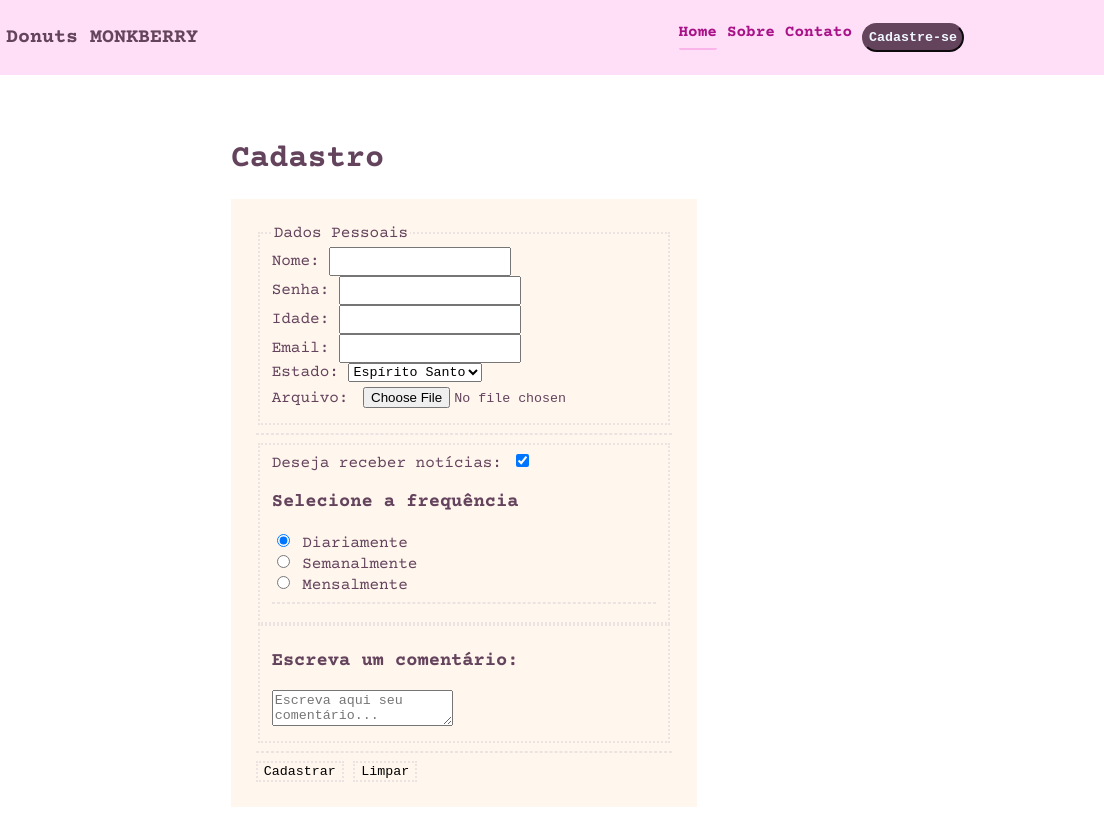
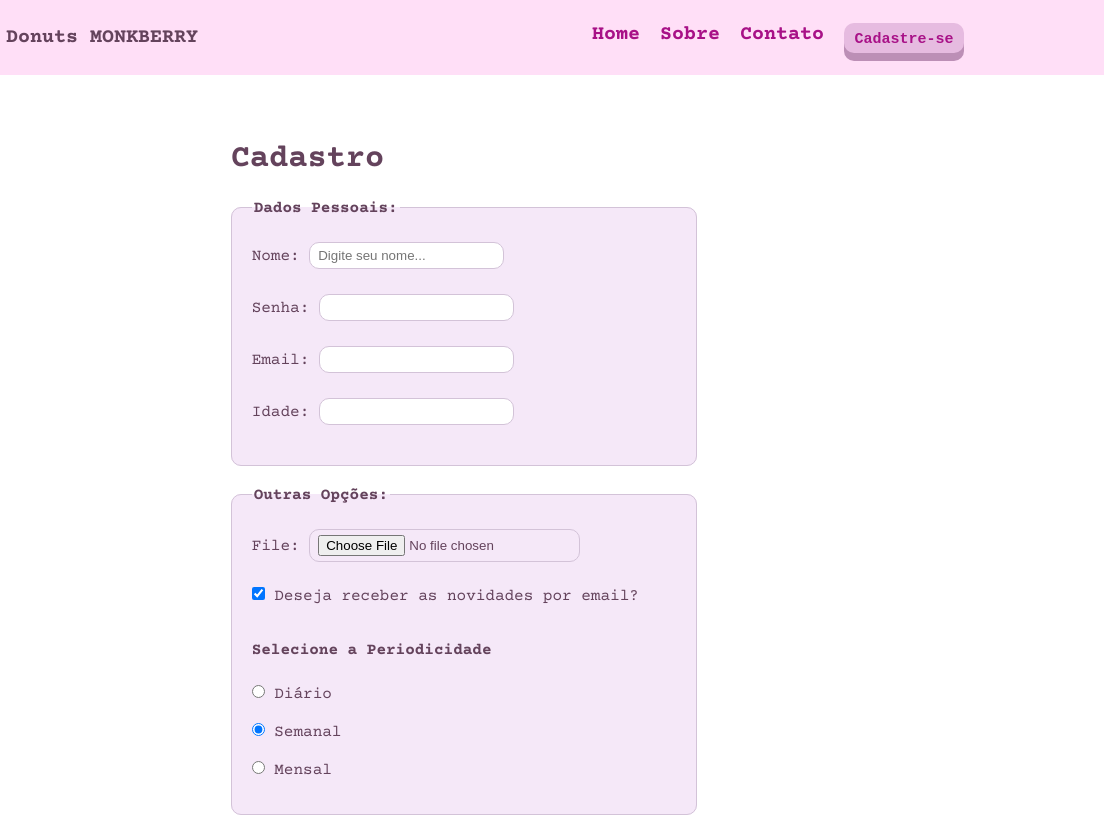
Before and after one commit to emillyvieira/DW1, a plain HTML site: page aulas/paginas-projeto/cadastro.html in a window 1280 px wide. Shown: the top 817 px of the page, 176-1280 px from the left. Drawn offline with nearby package versions, Linux system fonts and the light colour scheme.

Commit message:
compras&cadastro

```diff
--- a/aulas/paginas-projeto/cadastro.html
+++ b/aulas/paginas-projeto/cadastro.html
@@ -1,5 +1,6 @@
 <!DOCTYPE html>
 <html lang="en-us">
+
 <head>
     <title>Donuts MONKBERRY</title>
     <link rel="stylesheet" href="../../css/style.css">
@@ -22,7 +23,7 @@
 
             <nav>
                 <ul>
-                        <li><a href="../projeto-donut.html" class="active">Home</a></li>
+                    <li><a href="../projeto-donut.html">Home</a></li>
                     <li><a href="../paginas-projeto/sobre.html">Sobre</a></li>
                     <li><a href="../paginas-projeto/contato.html">Contato</a></li>
                     <li><button onclick="window.location.href= 'cadastro.html'">Cadastre-se</button></li>
@@ -34,63 +35,56 @@
 
     <main class="wrapper">
         <div id="sidebar-right"></div>
-            <div id="content">
+        <div id="content-compras">
         <h1>Cadastro</h1>
+        <form action="cadastro.html" method="post">
+            <fieldset>
+                <legend>Dados Pessoais:</legend>
+                <label for="name">Nome:</label> <input type="text" id="name" name="nameUser"
+                    placeholder="Digite seu nome..."><br>
+                <label for="pass">Senha: </label><input type="password" id="pass" name="passUser"
+                    required><br>
+                <label for="email">Email: </label><input type="email" id="email" name="emailUser"><br>
+                <label for="idade">Idade: </label><input type="number" id="idade" name="idadeUser"><br>
+            </fieldset>
+            <fieldset>
+                <legend>Outras Opções:</legend>
+                File: <input type="file"><br>
+                <input type="checkbox" id="news" name="newsUser" checked> <label for="news">Deseja receber as novidades por email?</label>
 
-                <form action="cadastro.html" method="post">
-                    <div class="texto-cadastro">
+                <h4>Selecione a Periodicidade</h4>
+                <input type="radio" id="daily" name="periodicity" value="D"> <label
+                    for="daily">Diário</label><br>
+                <input type="radio" id="weekly" name="periodicity" value="W" checked> <label
+                    for="weekly">Semanal</label><br>
+                <input type="radio" id="monthly" name="periodicity" value="M"> <label
+                    for="monthly">Mensal</label>
+            </fieldset>
             <fieldset>
-                            <legend>Dados Pessoais</legend>
-                            <label for="nome">Nome: </label><input type="text" id="nome" name="nameUser"><br>
-                            <label for="senha">Senha: </label><input type="password" id="senha" name="passwordUser"><br>
-
-                            <label for="idade">Idade: </label><input type="number" id="idade" name="ageUser"><br>
-                            <label for="email">Email: </label><input type="email" id="email" name="emailUser"><br>
-
+                <legend>Comente:</legend>
+                <h4>Escreva um Comentário:</h4>
+                <textarea placeholder="Escreva aqui o seu Comentário..."></textarea>
+                <br><br>
                 <label for="state">Estado:</label>
                 <select id="state" name="userState">
                     <option value="SP">São Paulo</option>
+                    <option value="MG">Minas Gerais</option>
                     <option value="RJ">Rio de Janeiro</option>
-                                <option value="MG">Minas Gerais</option>
-                                <option value="ES" selected>Espírito Santo</option>
-                            </select><br>
-                            <label for="arquivo">Arquivo: </label><input type="file" id="file" name="fileUser"><br>
+                    <option value="SC">Santa Catarina</option>
+                </select>
             </fieldset>
-                    </div>
-                    <hr>
-                    <fieldset>
-
-                        <label for="news">Deseja receber notícias: </label><input type="checkbox" id="news" name="nwewsUser" checked><br>
-
-                        <h3>Selecione a frequência</h3>
-                        <input type="radio" id="daily" name="periodicity" value="D" checked> <label for="daily">Diariamente</label><br>
-                        <input type="radio" id="weekly" name="periodicity" value="W"> <label for="weekly">Semanalmente</label><br>
-                        <input type="radio" id="monthly" name="periodicity" value="M"> <label for="monthly">Mensalmente</label><br>
-
-                        <hr>
-
-                    </fieldset>
-
-                    <fieldset>
-                        <h3>Escreva um comentário:</h3>
-                        <textarea placeholder="Escreva aqui seu comentário..."></textarea>
-
-                    </fieldset>
-                    <hr>
-                    <div class="bottom-cadastro">
+            <br>
             <input type="submit" value="Cadastrar">
             <input type="reset" value="Limpar">
-                    </div>
-
         </form>
-
-
         </div>
         <div id="sidebar-left"></div>
+
     </main>
 
     <footer>
         <span>Emilly Vieira © 2023</span>
     </footer>
 </body>
+
 </html>
--- a/css/style.css
+++ b/css/style.css
@@ -64,11 +64,10 @@ body {
 /*Projeto Donut*/
 
 .home-project header {
-    background-size: cover;
     background-color: rgb(255, 223, 247);
     text-align: center;
     margin: auto;
-    color: rgb(100, 67, 92);
+    color: rgb(231, 155, 212);
     font-size: 10px;
 }
 
@@ -104,10 +103,16 @@ body {
 .home-project #content {
     width: 500px;
     background-color: rgb(100, 67, 92, 0.0);
-    height: 800px;
+    height: 900px;
     padding: 20px;
 }
 
+.home-project #content-compras {
+    width: 500px;
+    background-color: rgb(100, 67, 92, 0.0);
+    height: 1200px;
+    padding: 20px;
+}
 
 /*exercicios*/
 
@@ -180,7 +185,7 @@ a {
     color: rgb(168, 17, 135);
 }
 
-header a.logotype {
+.home-project header a.logotype {
     display: flex;
     align-items: center;
     gap: 10px;
@@ -197,39 +202,48 @@ header nav ul {
     list-style-type: none;
     padding: 0;
     margin: 0;
-    gap: 10px;
-    font-size: medium;
+    gap: 20px;
 }
 
 header nav ul li a{
-    padding: 0 0 7px 0;
-    border-radius: 2px;
+    border-radius: 10px;
+    padding: 0 0 8px 0;
+
 }
 
 header nav ul li button{
-    padding: 5px;
-    border-radius: 15px;
-    background-color: rgb(100, 67, 92);
-    border-color: rgb(100, 67, 92);
+    width: 120px;
     font-family: 'Courier New', Courier, monospace;
-    color: aliceblue;
-    cursor: pointer;
+    font-size: 15px;
+    padding: 8px 8px;
     font-weight: bold;
+    border-radius: 10px;
+    background-color: rgb(230, 187, 224);
+    box-shadow: 0px 8px rgb(188, 143, 182);
+    text-align: center;
+    color: rgb(168, 17, 135) ;
+    padding-bottom: 5px;
+    border: rgb(237, 226, 226);
 }
 
 header nav ul li button:hover{
-    padding: 5px;
-    border-radius: 15px;
-    background-color: rgb(232, 168, 216);
-    border-color: rgb(181, 147, 172);
+    width: 120px;
     font-family: 'Courier New', Courier, monospace;
-    color: aliceblue;
-    cursor: pointer;
+    font-size: 15px;
+    padding: 8px 8px;
     font-weight: bold;
+    border-radius: 10px;
+    background-color: rgb(243, 204, 238);
+    box-shadow: 0px 4px rgb(188, 143, 182);
+    text-align: center;
+    color: rgb(168, 17, 135) ;
+    padding-bottom: 5px;
+    border: rgb(237, 226, 226);
 }
 
 .active {
-    border-bottom: 2px solid rgb(224, 11, 178, 0.20);
+    background-color: rgb(168, 17, 135, 0.1);
+    padding: 4px;
 }
 
 .card {
@@ -260,6 +274,7 @@ header nav ul li button:hover{
     font-size: smaller;
 }
 
+
 .card-content {
     display: flex;
     background-color: whitesmoke;
@@ -287,6 +302,18 @@ header nav ul li button:hover{
     margin-bottom: 6px;
     font-size: smaller;
 
+}
+
+.buttom-compra {
+    font-family: 'Courier New', Courier, monospace;
+    background-color: #e8ffdf;
+    height: 30px;
+    width: 100%;
+    position: center;
+    color: rgb(100, 67, 92);
+    border: 1px #aadf94 solid;
+    border-radius: 5px;
+    margin-bottom: 15px;
 }
 
 .card-content div span {
@@ -318,35 +345,27 @@ th, td{
     padding: 5px 10px;
 }
 
-input, select, input[type=file] {
-    font-family: 'Courier New', Courier, monospace;
+fieldset {
+    background: #f5e8f8;
+    border: 1px solid #d3c3d8;
+    padding: 20px 20px 20px 20px;
+    margin: 0 0 20px 0;
+    border-radius: 10px;
+}
+legend{
+    font-weight: bold;
+}
+input{
+    margin: 5px 0 20px 0;
 }
 
-
-
-.texto-cadastro input {
-    padding: 5px;
+input, textarea, input[type=text], input[type=email], input[type=date], select{
+    border-radius: 10px;
+    padding: 5px 8px;
+    border: 1px solid #d3c3d8;
 }
 
-form {
-    padding: 25px;
-    background-color: rgb(255, 246, 237);
+form .flex{
+    display: flex;
+    gap: 15px;
 }
-
-fieldset {
-    border: 2px dotted rgb(237, 226, 226);
-}
-
-hr {
-    border: 1px dashed rgb(237, 226, 226);
-}
-
-.bottom-cadastro input {
-    background: none;
-    border: 2px dotted rgb(237, 226, 226);
-    font-family: 'Courier New', Courier, monospace[];
-}
-
-.produto {
-    display: flex;
-}
```
Also changed, not shown: aulas/compras.html (deleted, +0 -73 lines), aulas/ex/exe1.html (added, +35 -0 lines), aulas/exe1.html (deleted, +0 -35 lines), aulas/paginas-projeto/compras.html (added, +108 -0 lines), aulas/paginas-projeto/contato.html (+6 -6 lines), aulas/paginas-projeto/sobre.html (+3 -3 lines), aulas/projeto-donut.html (+12 -0 lines), index.html (+1 -4 lines), img/icons8-lixo-32.png (added). Lines whose indentation alone changed are shown as unchanged.
